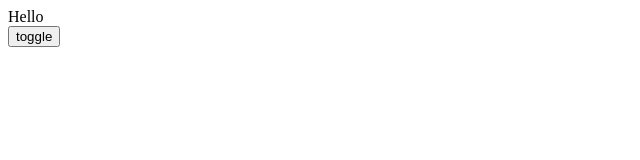
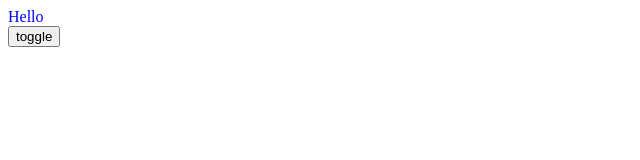
Before and after one commit to ruiaHuang/TodoList, a React (Create React App) app: page / in a window 1280 px wide. Shown: the top 160 px of the page, without its empty margins (0-640 px from the left). Built offline with nearby package versions, Linux system fonts and the light colour scheme.

Commit message:
'react-transition-group使用'

```diff
--- a/src/App.js
+++ b/src/App.js
@@ -1,5 +1,6 @@
 import React, { Component, Fragment } from 'react'
-// import axios from 'axios'
+import { CSSTransition } from 'react-transition-group'
+
 import './style.css'
 
 class App extends Component {
@@ -14,24 +15,27 @@
   render() {
     return (
       <Fragment>
-        <div className={this.state.show ? 'show' : 'hide'}>Hello</div>
+        <CSSTransition
+          in={this.state.show}
+          timeout={1000}
+          classNames='fade'
+          onEntered={(el) => {
+            el.style.color = 'blue'
+          }}
+          appear={true}>
+          <div>Hello</div>
+        </CSSTransition>
         <button onClick={this.handleToggle}>toggle</button>
       </Fragment>
     )
   }
 
-  componentDidMount() {
-    // axios.get('/get').then((data) => {
-    //   console.log('data', data)
-    // })
-  }
+  componentDidMount() {}
 
   handleToggle() {
-    this.setState((prevState) => {
-      return {
-        show: !prevState.show
-      }
-    })
+    this.setState((prevState) => ({
+      show: !prevState.show
+    }))
   }
 }
 
--- a/src/style.css
+++ b/src/style.css
@@ -1,6 +1,23 @@
-.show {
+.fade-enter,
+fade-appear {
+  opacity: 0;
+}
+.fade-enter-active,
+fade-appear-active {
+  opacity: 1;
+  transition: opacity 1s ease-in;
+}
+.fade-enter-done {
   opacity: 1;
 }
-.hide {
+
+.fade-exit {
+  opacity: 1;
+}
+.fade-exit-active {
+  opacity: 0;
+  transition: opacity 1s ease-in;
+}
+.fade-exit-done {
   opacity: 0;
 }
```
